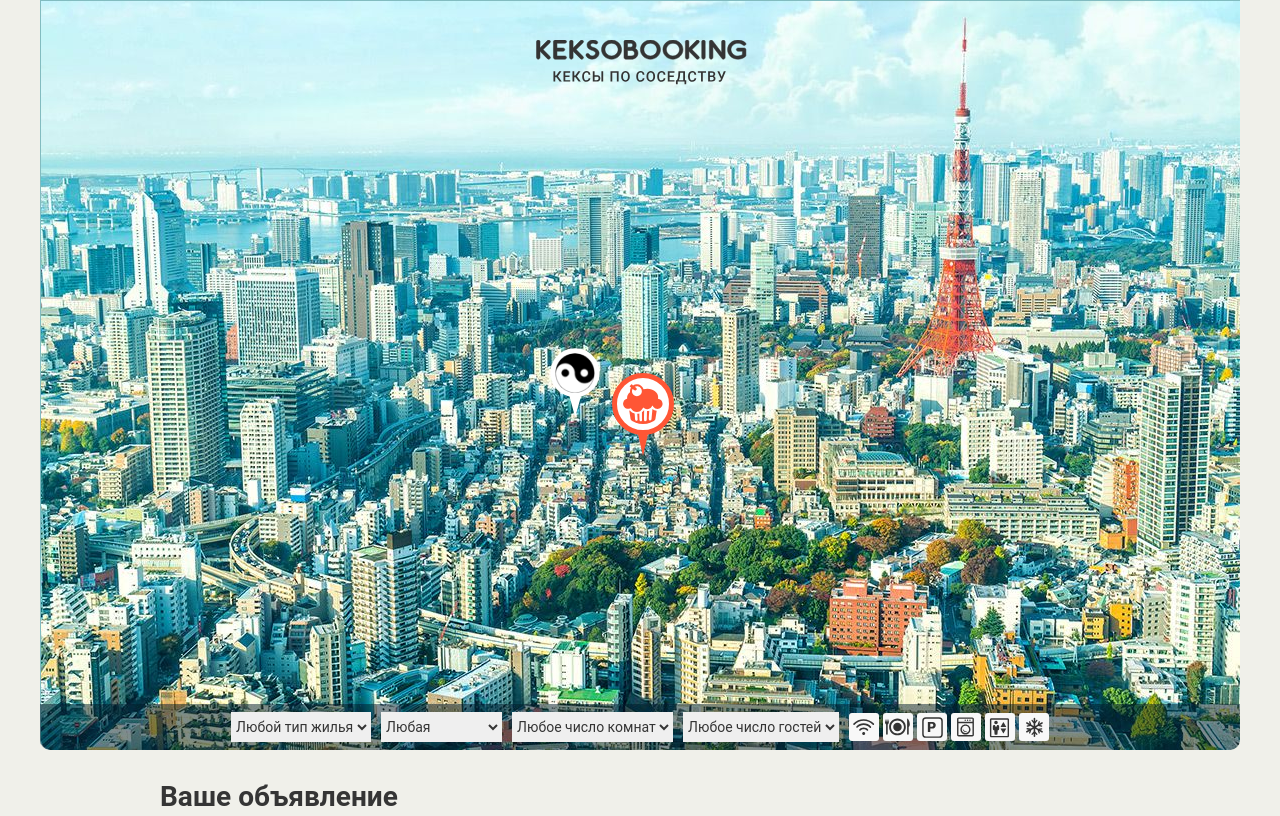
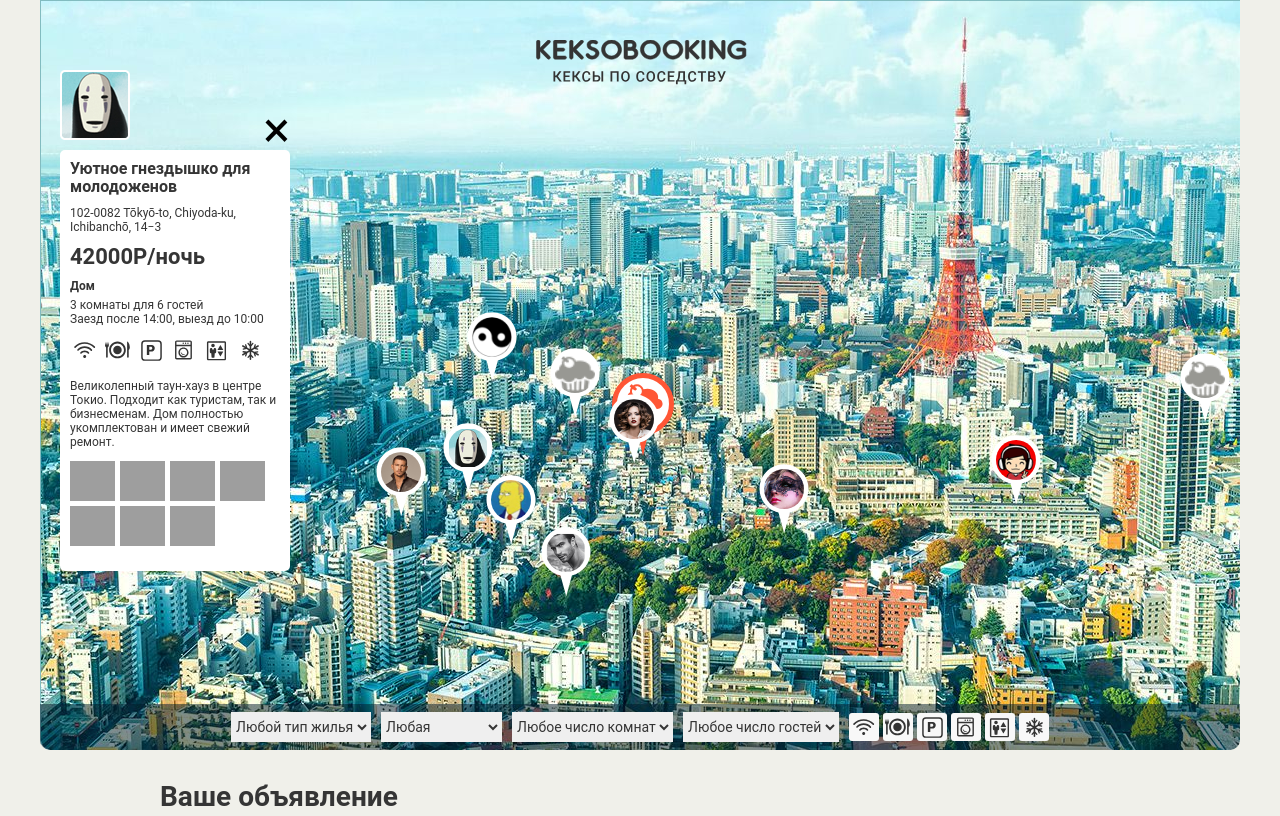
Before and after one commit to webDevUs3r/keksobooking, a website: page index.html in a window 1280 px wide. Shown: the top 816 px of the page. Drawn offline with Linux system fonts and the light colour scheme; grey boxes are pictures that could not be loaded; files whose address does not match are found by name.

Commit message:
ДЗ #3. Отрисовал метки на карте. Отрисовал объявление

```diff
--- a/index.html
+++ b/index.html
@@ -218,12 +218,12 @@
       <p class="popup__text popup__text--capacity">2 комнаты для 3 гостей</p>
       <p class="popup__text popup__text--time">Заезд после 14:00, выезд до 10:00</p>
       <ul class="popup__features">
-        <li class="popup__feature popup__feature--wifi"></li>
-        <li class="popup__feature popup__feature--dishwasher"></li>
-        <li class="popup__feature popup__feature--parking"></li>
-        <li class="popup__feature popup__feature--washer"></li>
-        <li class="popup__feature popup__feature--elevator"></li>
-        <li class="popup__feature popup__feature--conditioner"></li>
+        <li class=""></li>
+        <li class=""></li>
+        <li class=""></li>
+        <li class=""></li>
+        <li class=""></li>
+        <li class=""></li>
       </ul>
       <p class="popup__description">Великолепная квартира-студия в центре Токио. Подходит как туристам, так и бизнесменам. Квартира полностью укомплектована и недавно отремонтирована.</p>
       <div class="popup__photos">
--- a/js/map.js
+++ b/js/map.js
@@ -372,10 +372,85 @@ var cardAdTemplate = document.querySelector('#card').content;
 // Шаблон метки объявления
 var pinAdTemplate = document.querySelector('#pin').content;
 
-var createCardAd = function () {
-  var newCardAd;
+// Тип жилья
+var getTypeHouse = function (typeItem) {
+  var typeHouse;
+
+  switch (typeItem) {
+    case 'flat':
+      typeHouse = 'Квартира';
+      break;
+    case 'bungalo':
+      typeHouse = 'Бунгало';
+      break;
+    case 'house':
+      typeHouse = 'Дом';
+      break;
+    case 'palace':
+      typeHouse = 'Дворец';
+      break;
+  }
+
+  return typeHouse;
 };
 
+// Создать картинку
+var createElement = function (src) {
+  var newElement = document.createElement('img');
+  newElement.width = 45;
+  newElement.height = 40;
+  newElement.alt = 'Фотография жилья';
+  newElement.src = src;
+  newElement.classList.add('popup__photo');
+
+  return newElement;
+};
+
+// Получить список удобст
+var getFeaturesList = function (template, classList) {
+  var featuresList = template.querySelectorAll('.popup__features li');
+    for (var i = 0; i < featuresList.length; i++) {
+      if (classList[i]) {
+        featuresList[i].classList.add('popup__feature');
+        featuresList[i].classList.add('popup__feature--' + classList[i]);
+      } else {
+        featuresList[i].remove();
+      }
+    }
+    return featuresList;
+};
+
+// Получить список фотографии объявления
+var getPhotosList = function (photos) {
+  var photosContainer = document.createDocumentFragment();
+
+  for (var i = 0; i < photos.length; i++) {
+    photosContainer.appendChild(createElement(photos[i]));
+  }
+  return photosContainer;
+};
+
+var createCardAd = function (arr) {
+  var newCardAd = cardAdTemplate.querySelector('.map__card');
+  newCardAd.querySelector('.popup__avatar').src = arr.author.avatar;
+  newCardAd.querySelector('.popup__title').textContent = arr.offer.title;
+  newCardAd.querySelector('.popup__text--address').textContent = arr.offer.address;
+  newCardAd.querySelector('.popup__text--price').textContent = arr.offer.price + 'P/ночь';
+  newCardAd.querySelector('.popup__type').textContent = getTypeHouse(arr.offer.type);
+  newCardAd.querySelector('.popup__text--capacity').textContent = arr.offer.rooms + ' комнаты для ' + arr.offer.guests + ' гостей';
+  newCardAd.querySelector('.popup__text--time').textContent = 'Заезд после ' + arr.offer.checkin + ', выезд до ' + arr.offer.checkout;
+
+  var list = getFeaturesList(newCardAd, arr.offer.features);
+
+  newCardAd.querySelector('.popup__description').textContent = arr.offer.description;
+
+  var listPhotosAd = getPhotosList(arr.offer.photos);
+  newCardAd.querySelector('.popup__photos').appendChild(listPhotosAd);
+
+  return newCardAd;
+};
+
+// Метка на карте
 var createMapPin = function (dataItem) {
   var PIN_HEIGHT = 70;
   var PIN_WIDTH = 50;
@@ -383,19 +458,26 @@ var createMapPin = function (dataItem) {
   var newMapPin = pinAdTemplate.querySelector('.map__pin').cloneNode(true);
   newMapPin.style.left = dataItem.location.x - pinHalfWidth + 'px';
   newMapPin.style.top = dataItem.location.y - PIN_HEIGHT + 'px';
-  newMapPin.src = dataItem.author.avatar;
+  newMapPin.querySelector('img').src = dataItem.author.avatar;
   newMapPin.alt = dataItem.offer.title;
 
   return newMapPin;
 };
 
+// Отрисовать объявления на карте
 var renderCardAd = function (adList) {
+  var filtersAds = document.querySelector('.map__filters-container');
   var fragment = document.createDocumentFragment();
-  // for (var i = 0; i < adList.length; i++) {
-  //   fragment.appendChild(createCardAd(adList[i]));
-  // }
-  fragment.appendChild(createMapPin(adList));
+
+  for (var i = 0; i < adList.length; i++) {
+    if (adList[i] === adList[0]) {
+      var ad = createCardAd(adList[0]);
+      map.insertBefore(ad, filtersAds);
+    }
+    fragment.appendChild(createMapPin(adList[i]));
+  }
+
   mapPinsList.appendChild(fragment);
 };
 
-renderCardAd(a);
+renderCardAd(data);
```
